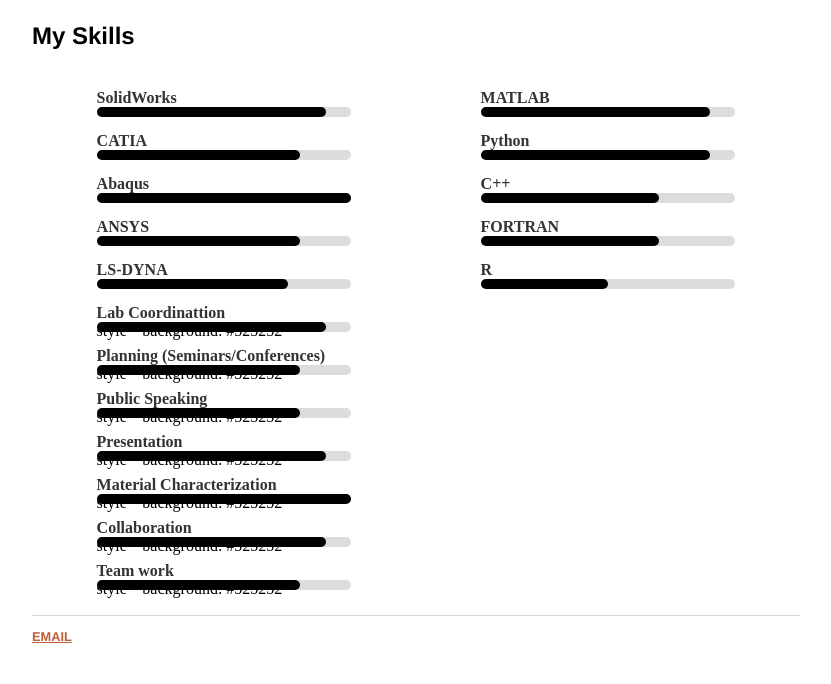
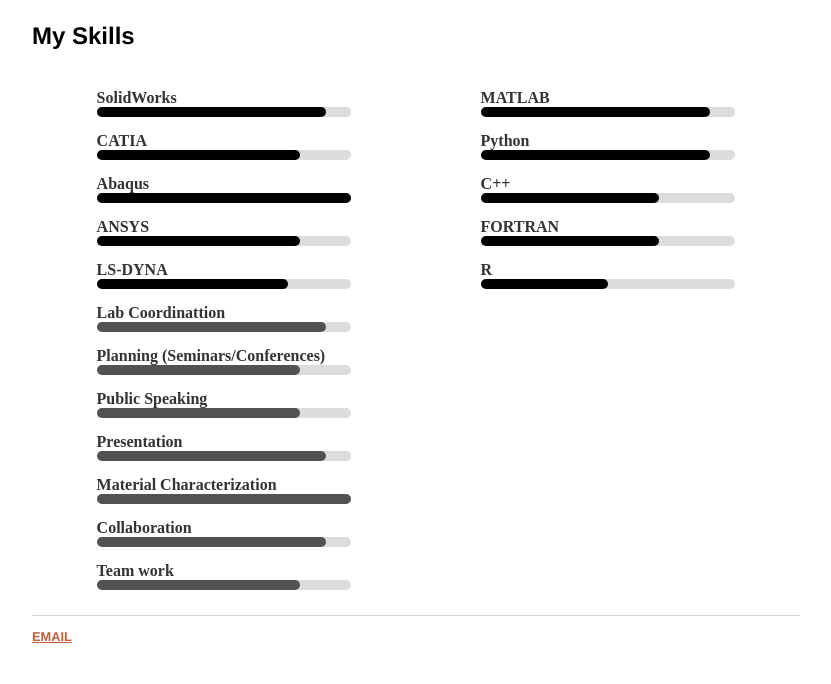
Before and after one commit to rsourki/rsourki.github.io, a Jekyll site: the page built from cv/index.html, in a window 1280 px wide. Shown: the part 680-1364 px from the top of the page, without its empty margins (224-1055 px from the left). Built offline with Jekyll 4.4.1, drawn with Linux system fonts in a browser that asks for light colours.

Commit message:
Update index.html

```diff
--- a/cv/index.html
+++ b/cv/index.html
@@ -67,7 +67,7 @@
        <div class="bar-1">
           <div class="titlebar">Lab Coordinattion</div>
           <div class="bar">
-            <div class="bar-inner" per="90"> style="background: #525252"</div>
+            <div class="bar-inner" style="background: #525252" per="90"></div>
           </div>
        </div>
 
@@ -75,42 +75,42 @@
        <div class="bar-1">
           <div class="titlebar">Planning (Seminars/Conferences)</div>
           <div class="bar">
-            <div class="bar-inner" per="80"> style="background: #525252"</div>
+            <div class="bar-inner" style="background: #525252" per="80"></div>
           </div>
        </div>
 
        <div class="bar-1">
           <div class="titlebar">Public Speaking</div>
           <div class="bar">
-            <div class="bar-inner" per="80"> style="background: #525252"</div>
+            <div class="bar-inner" style="background: #525252" per="80"></div>
           </div>
        </div>
 
        <div class="bar-1">
           <div class="titlebar">Presentation</div>
           <div class="bar">
-            <div class="bar-inner" per="90"> style="background: #525252"</div>
+            <div class="bar-inner" style="background: #525252" per="90"></div>
           </div>
        </div>
 
        <div class="bar-1">
           <div class="titlebar">Material Characterization</div>
           <div class="bar">
-            <div class="bar-inner" per="100"> style="background: #525252"</div>
+            <div class="bar-inner" style="background: #525252" per="100"></div>
           </div>
        </div>
 
        <div class="bar-1">
           <div class="titlebar">Collaboration</div>
           <div class="bar">
-            <div class="bar-inner" per="90"> style="background: #525252"</div>
+            <div class="bar-inner" style="background: #525252" per="90"></div>
           </div>
        </div>
 
        <div class="bar-1">
           <div class="titlebar">Team work</div>
           <div class="bar">
-            <div class="bar-inner" per="80"> style="background: #525252"</div>
+            <div class="bar-inner" style="background: #525252" per="80"></div>
           </div>
        </div>
 
```
